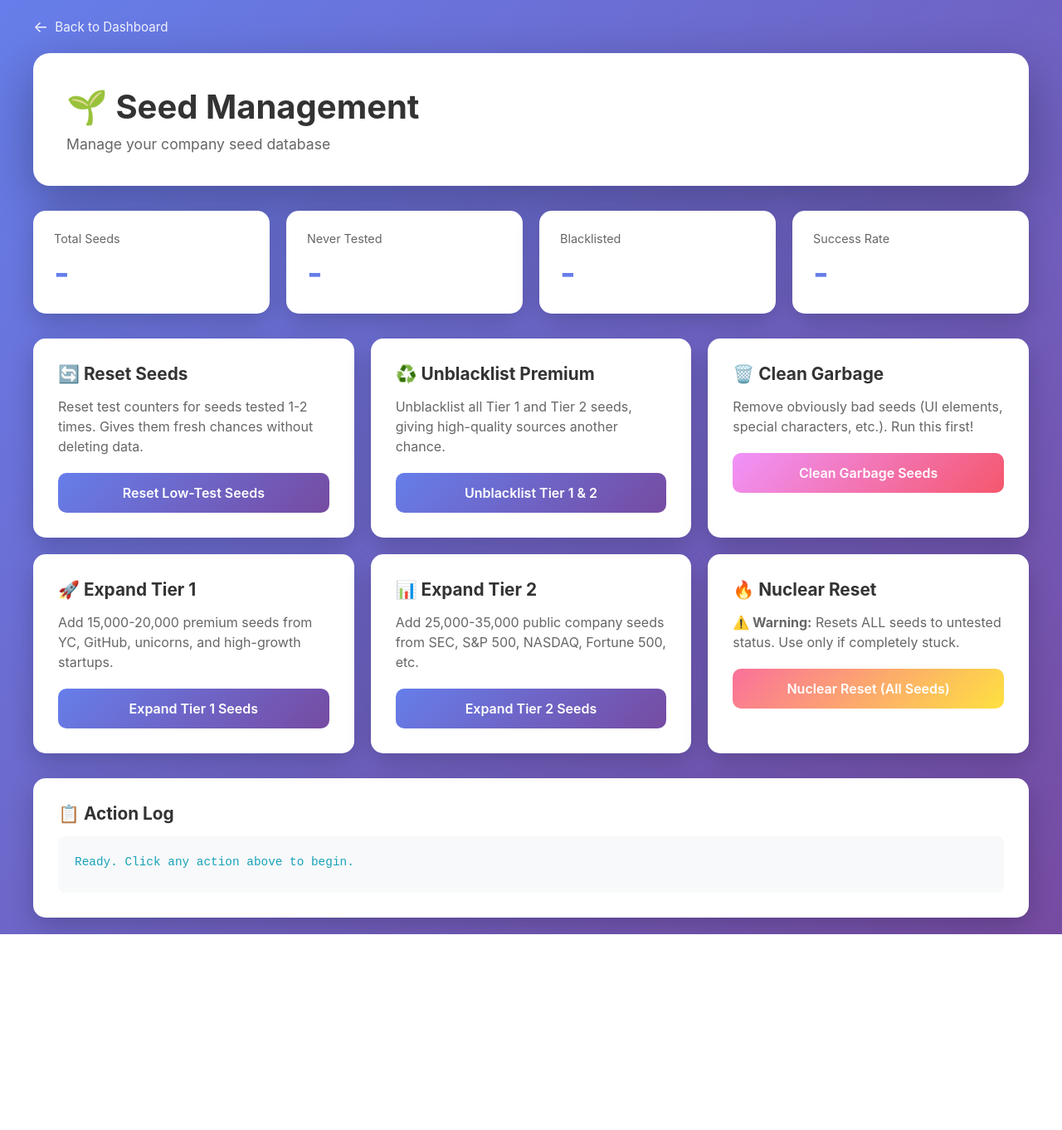
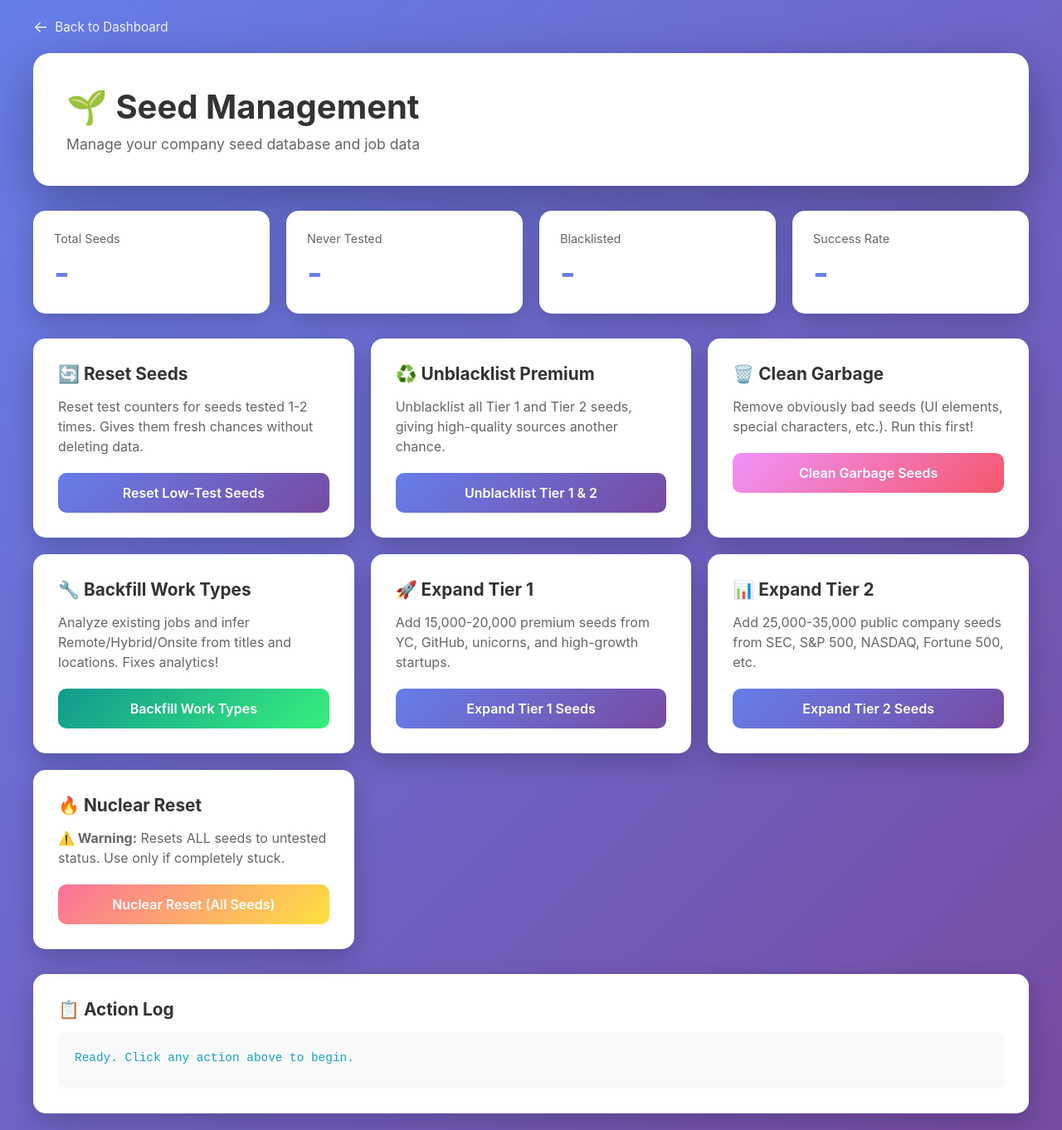
Before and after one commit to andymedici/Job-tracker, a Flask app: page /seed-admin in a window 1280 px wide. Shown: the whole page at 83% size. Before the commit the page ends 1126 px from the top, so only its background shows below. Run offline with Flask 3, Linux system fonts and the light colour scheme; data that the repository does not hold is empty; some libraries are stand-ins or nearby versions.

Commit message:
Update seed-admin.html

```diff
--- a/templates/seed-admin.html
+++ b/templates/seed-admin.html
@@ -157,6 +157,16 @@
             box-shadow: 0 10px 25px rgba(250, 112, 154, 0.4);
         }
 
+        .btn-success {
+            background: linear-gradient(135deg, #11998e 0%, #38ef7d 100%);
+            color: white;
+        }
+
+        .btn-success:hover {
+            transform: translateY(-2px);
+            box-shadow: 0 10px 25px rgba(56, 239, 125, 0.4);
+        }
+
         .btn:disabled {
             opacity: 0.6;
             cursor: not-allowed;
@@ -299,7 +309,7 @@
 
         <div class="header">
             <h1>🌱 Seed Management</h1>
-            <p>Manage your company seed database</p>
+            <p>Manage your company seed database and job data</p>
         </div>
 
         <div id="alert" class="alert"></div>
@@ -340,6 +350,12 @@
                 <h3>🗑️ Clean Garbage</h3>
                 <p>Remove obviously bad seeds (UI elements, special characters, etc.). Run this first!</p>
                 <button class="btn btn-warning" onclick="cleanGarbage()">Clean Garbage Seeds</button>
+            </div>
+
+            <div class="action-card">
+                <h3>🔧 Backfill Work Types</h3>
+                <p>Analyze existing jobs and infer Remote/Hybrid/Onsite from titles and locations. Fixes analytics!</p>
+                <button class="btn btn-success" onclick="backfillWorkTypes()">Backfill Work Types</button>
             </div>
 
             <div class="action-card">
@@ -508,6 +524,36 @@
             }
         }
 
+        async function backfillWorkTypes() {
+            if (!confirm('Analyze existing jobs and backfill Remote/Hybrid/Onsite work types? This may take a few minutes.')) return;
+
+            showLoading('Backfilling work types... (analyzing up to 10,000 jobs)');
+            addLog('Starting work type backfill...', 'info');
+
+            try {
+                const response = await fetch('/api/admin/backfill-worktypes', {
+                    method: 'POST',
+                    headers: {'Content-Type': 'application/json'}
+                });
+
+                const data = await response.json();
+                hideLoading();
+
+                if (response.ok) {
+                    showAlert(`✅ Backfilled ${data.updated_count} jobs with work types`, 'success');
+                    addLog(`Success: Updated ${data.updated_count} jobs`, 'success');
+                    addLog('Work type distribution should now appear in analytics!', 'info');
+                } else {
+                    showAlert(data.error || 'Failed to backfill work types', 'error');
+                    addLog(`Error: ${data.error}`, 'error');
+                }
+            } catch (error) {
+                hideLoading();
+                showAlert('Network error. Please try again.', 'error');
+                addLog(`Error: ${error.message}`, 'error');
+            }
+        }
+
         async function expandTier1() {
             if (!confirm('Add 15,000-20,000 Tier 1 seeds? This may take 2-3 minutes.')) return;
 
```
